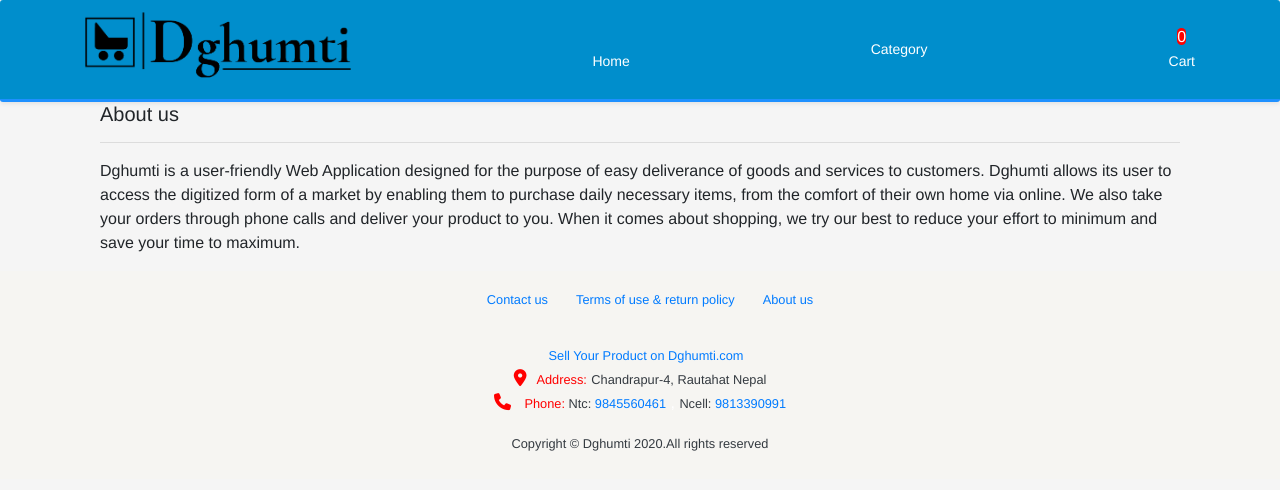
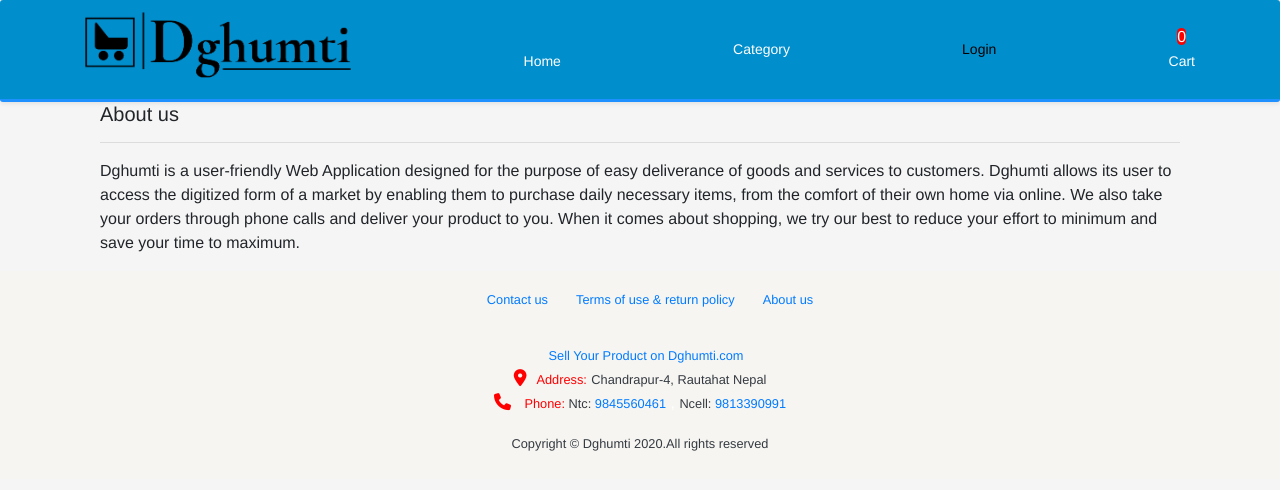
Before and after one commit to omnath14/dghumti6, a React (Create React App) app in the folder client/: page /aboutus in a window 1280 px wide. Shown: the top 490 px of the page. Built offline with nearby package versions, Linux system fonts and the light colour scheme; some icons are missing.

Commit message:
Update Menu.js

```diff
--- a/client/src/core/Menu.js
+++ b/client/src/core/Menu.js
@@ -72,6 +72,15 @@
                    </div>
             </Link>
             )}
+                    {!isAuthenticated() && (
+                    <Link
+                        to="/signin" >
+                        <div style={{textAlign:'center'}}>
+                            <span style={{color:"black"}} className='nav-links'>
+                Login</span>
+                        </div>
+                    </Link>
+                )}
 
 
 
```
